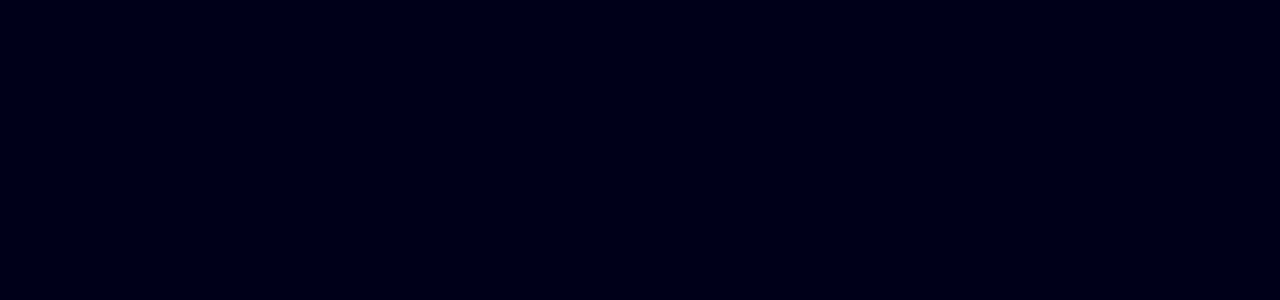
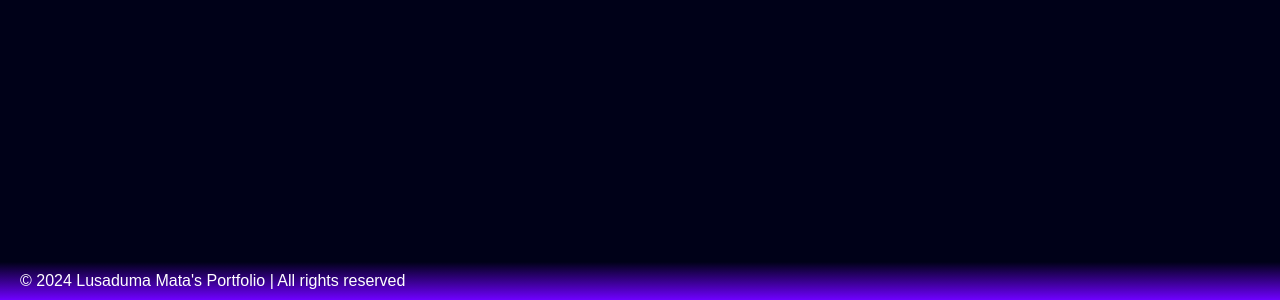
Before and after one commit to Lusa-mata/react-portfolio, a React (Create React App) app: page / in a window 1280 px wide. Shown: the part 4807-5107 px from the top of the page. Before the commit the page ends 5069 px from the top, so only its background shows below. Built offline with nearby package versions, Linux system fonts and the light colour scheme.

Commit message:
added footer

```diff
--- a/src/App.css
+++ b/src/App.css
@@ -830,3 +830,12 @@ p {
   font-size: 16px;
 }
 /*work experience ends here*/
+
+/*footer*/
+.footer{
+  display: flex;
+  justify-content: space-between;
+  align-items: center;
+  background-image: linear-gradient(#000118,rgb(111, 0, 255));
+  padding: 10px 20px;
+}
--- a/src/App.js
+++ b/src/App.js
@@ -469,7 +469,9 @@ function App() {
     <br></br>
     <br></br>
 
-
+    <div className="footer">
+    © 2024 Lusaduma Mata's Portfolio | All rights reserved
+    </div>
 
 
 
```
